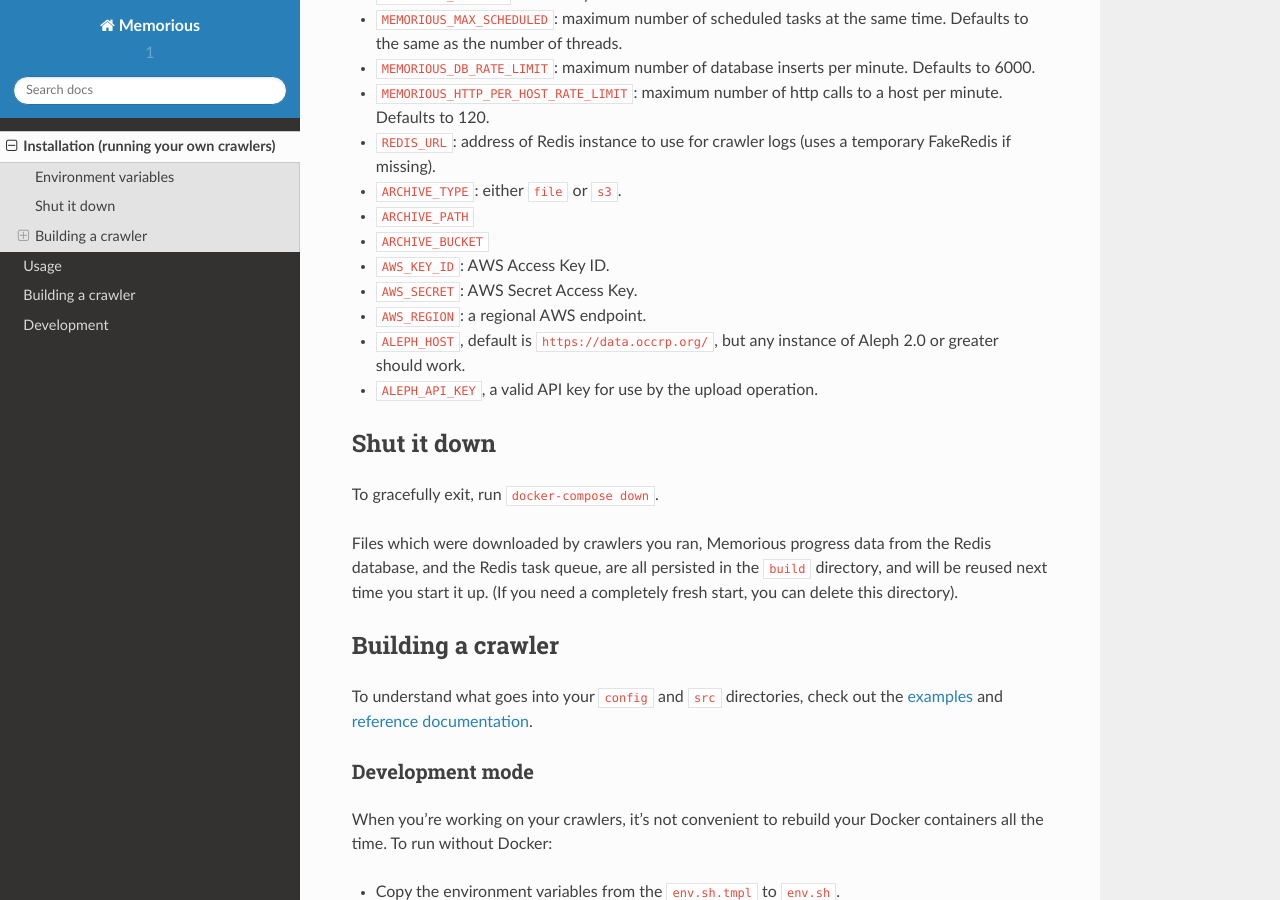
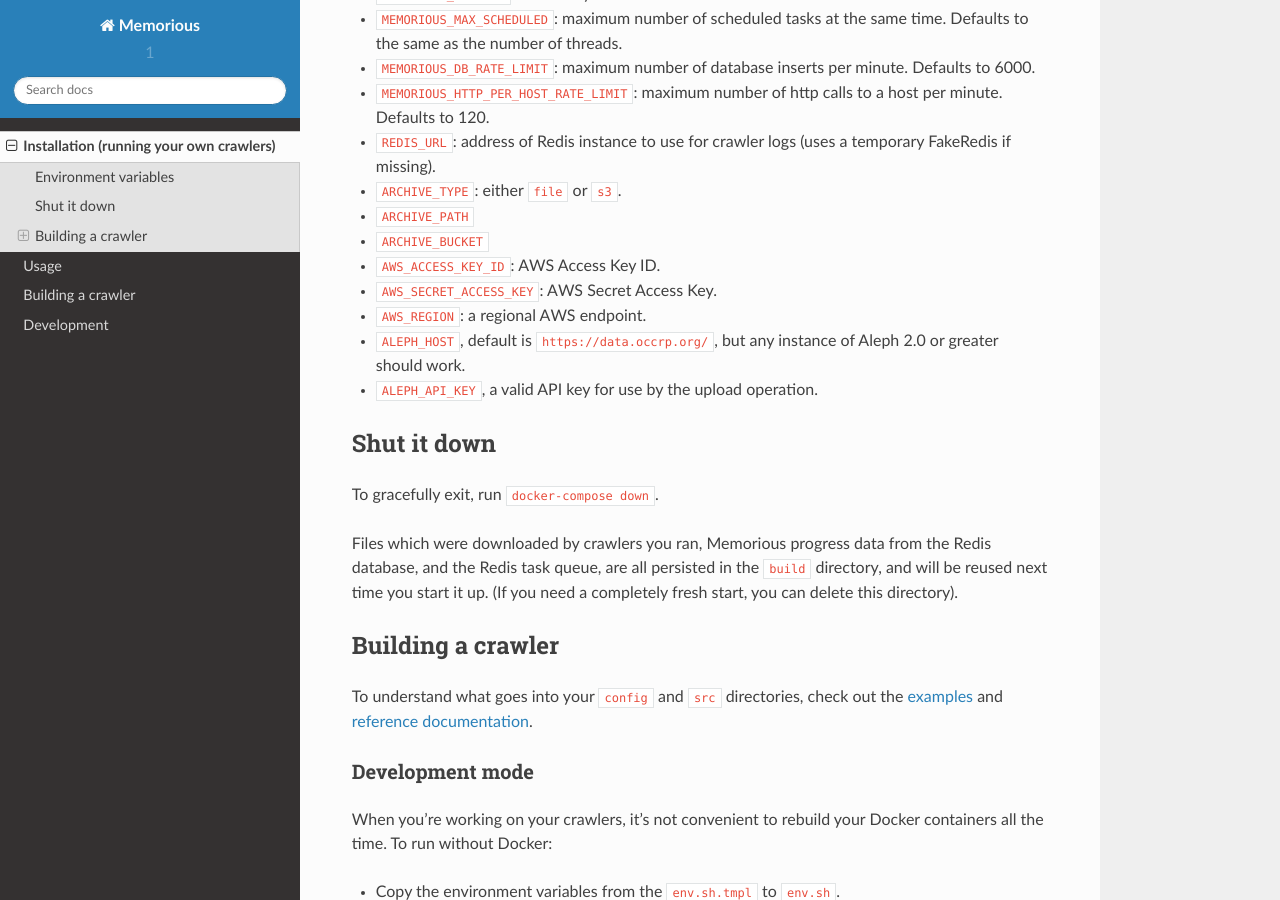
Before and after one commit to alephdata/memorious, a Sphinx documentation site: the page built from docs/installation.md, in a window 1280 px wide and 900 px high, scrolled down 1292 px. Built offline with Sphinx 7.4.7 and the Read the Docs theme 2.0.0, drawn with Linux system fonts in a browser that asks for light colours.

```diff
--- a/docs/installation.md
+++ b/docs/installation.md
@@ -49,8 +49,8 @@ Your Memorious instance is configured by a set of environment variables that con
 * ``ARCHIVE_TYPE``: either ``file`` or ``s3``.
 * ``ARCHIVE_PATH``
 * ``ARCHIVE_BUCKET``
-* ``AWS_KEY_ID``: AWS Access Key ID.
-* ``AWS_SECRET``: AWS Secret Access Key.
+* ``AWS_ACCESS_KEY_ID``: AWS Access Key ID.
+* ``AWS_SECRET_ACCESS_KEY``: AWS Secret Access Key.
 * ``AWS_REGION``: a regional AWS endpoint.
 
 * ``ALEPH_HOST``, default is ``https://data.occrp.org/``, but any instance
```
